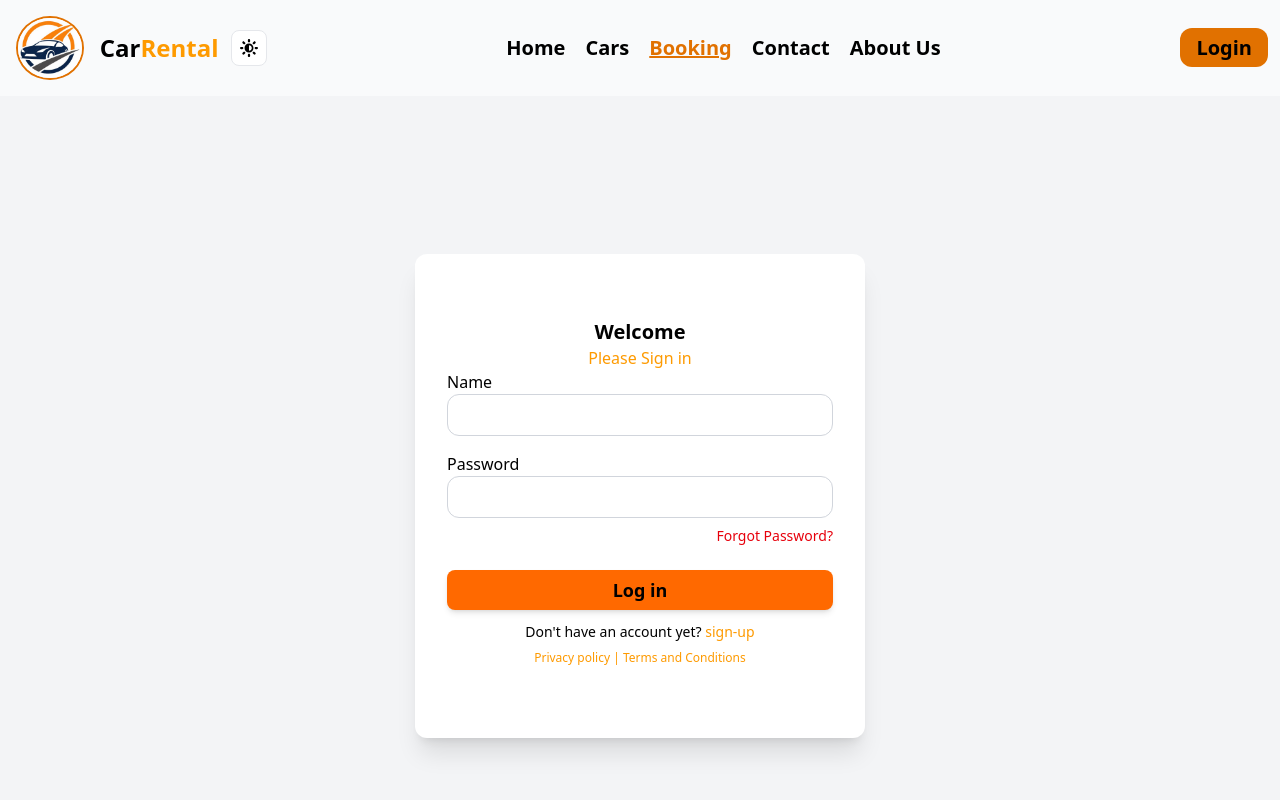
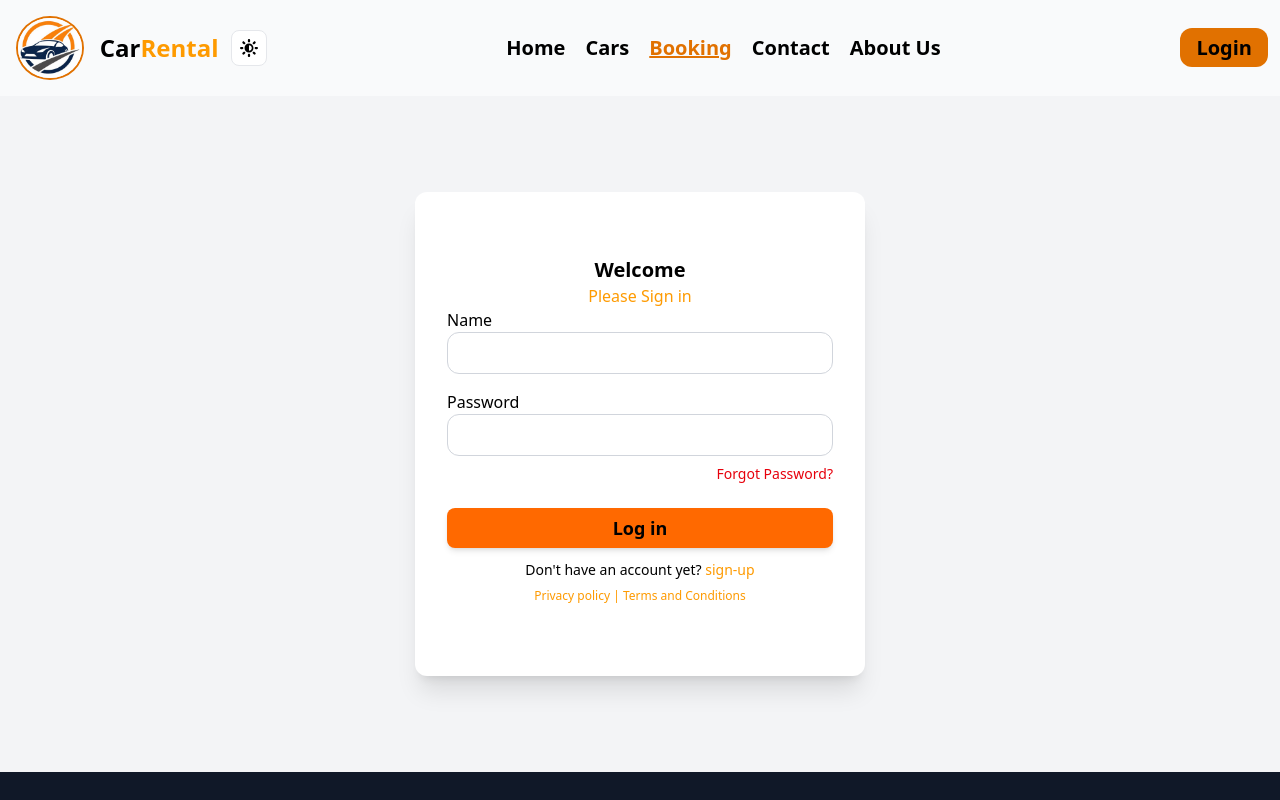
Before and after one commit to abdullah-al-shishir/Car-Rental-service, a React (Vite) app: page /booking in a window 1280 px wide. Shown: the top 800 px of the page. Built offline with nearby package versions, Linux system fonts and the light colour scheme; a web font is replaced by a local one.

Commit message:
Booking page fixed

```diff
--- a/src/Pages/Booking.jsx
+++ b/src/Pages/Booking.jsx
@@ -5,8 +5,8 @@ const Booking = () => {
     " w-full py-2 pl-1.5 rounded-xl border-1 border-gray-300 focus:border-orange-500 focus:ring-1 focus:ring-orange-500 focus:outline-none";
 
   return (
-    <div className="flex flex-col justify-center items-center min-h-screen bg-gray-100">
-      <div className="bg-white py-16 px-8 rounded-xl w-full max-w-sm sm:max-w-[450px] shadow-xl">
+    <div className="flex flex-col justify-center items-center bg-gray-100">
+      <div className="my-24 bg-white py-16 px-8 rounded-xl w-full max-w-sm sm:max-w-[450px] shadow-xl">
         <h1 className="text-center font-bold text-xl">Welcome</h1>
         <h1 className="text-center text-amber-500">Please Sign in</h1>
         {/* Name and Password fill */}
```
